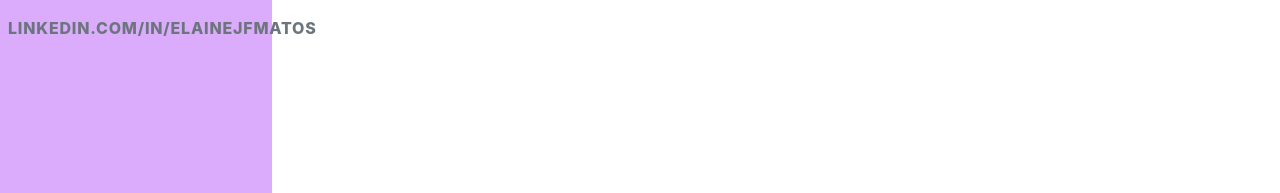
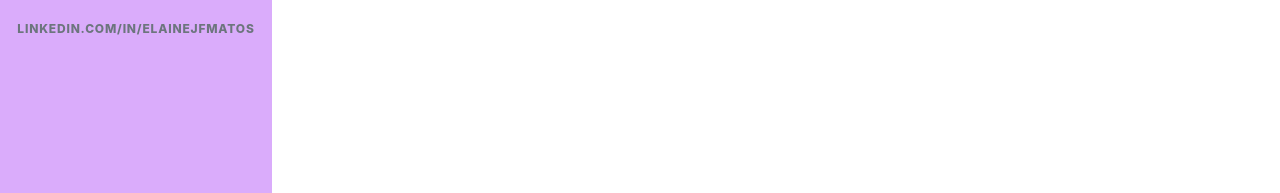
Before and after one commit to enimatos/lab-cloudfoundations-devops, a plain HTML site: page website/index.html in a window 1280 px wide. Shown: the part 607-800 px from the top of the page. Drawn offline with nearby package versions, Linux system fonts and the light colour scheme; a web font is replaced by a local one.

Commit message:
fonte do linkedin

```diff
--- a/website/index.html
+++ b/website/index.html
@@ -34,7 +34,7 @@
             </div>
             <div class="collapse navbar-collapse" id="navbarResponsive">
                 <ul class="navbar-nav">
-                    <li class="nav-item"><a class="nav-link js-scroll-trigger" href="www.linkedin.com/in/elainejfmatos/">linkedin.com/in/elainejfmatos</a> </li>
+                    <li class="nav-item"><a class="nav-link js-scroll-trigger" style="font-size: 12px" href="www.linkedin.com/in/elainejfmatos/">linkedin.com/in/elainejfmatos</a> </li>
                 </ul>
             </div>
         </nav>
```
